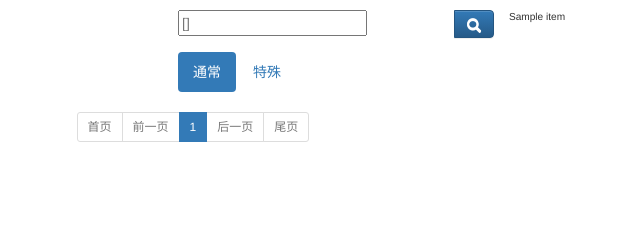
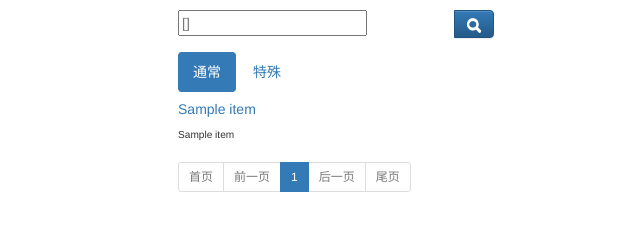
Before and after one commit to breeve/Kdb, a Flask app: template flask/app/templates/search_normal_result.html in a window 1280 px wide. Shown: the part 207-447 px from the top of the page, without its empty margins (304-944 px from the left). Run offline with Flask 2, Linux system fonts and the light colour scheme; the template is opened without the code that fills it: most values are stand-ins (such as "Sample title", 1, 10 or a date in 2020); some libraries are stand-ins or nearby versions.

Commit message:
no message

```diff
--- a/flask/app/templates/search_normal_result.html
+++ b/flask/app/templates/search_normal_result.html
@@ -27,7 +27,7 @@
         </ul>
     </div>
 
-    <div class="tab-content">
+    <div class="tab-content col-sm-8  col-xs-10 col-sm-offset-2">
         <div role="tabpanel" class="tab-pane active" id="search_normal">
             {% for item in page_info.total_rows %}
 
```
